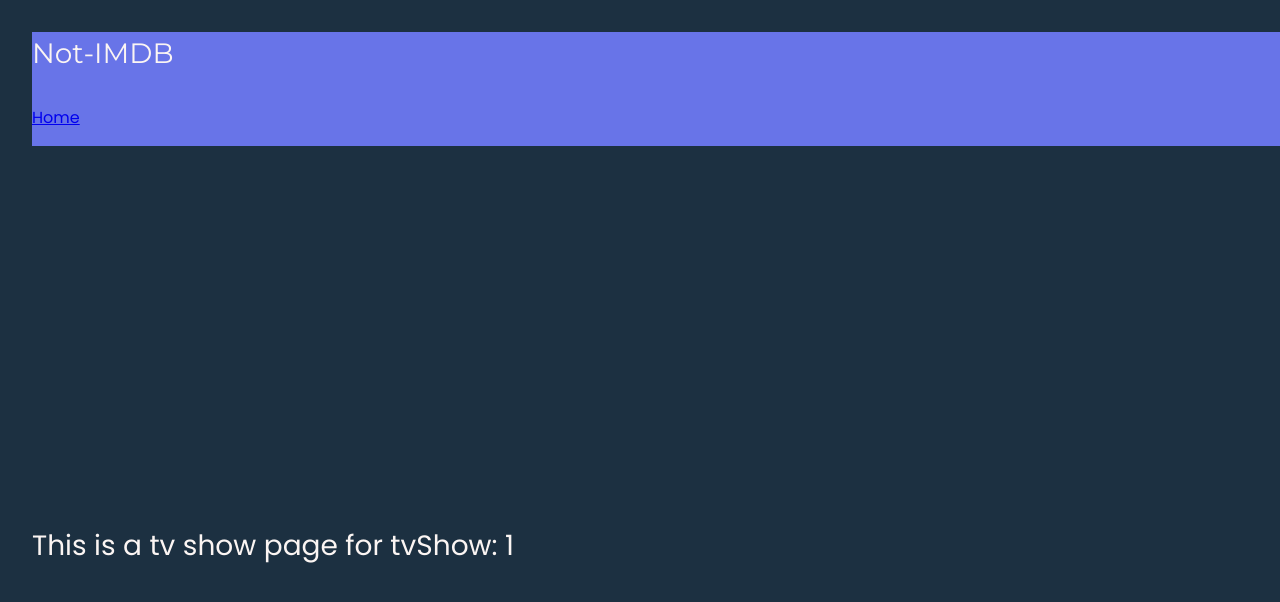
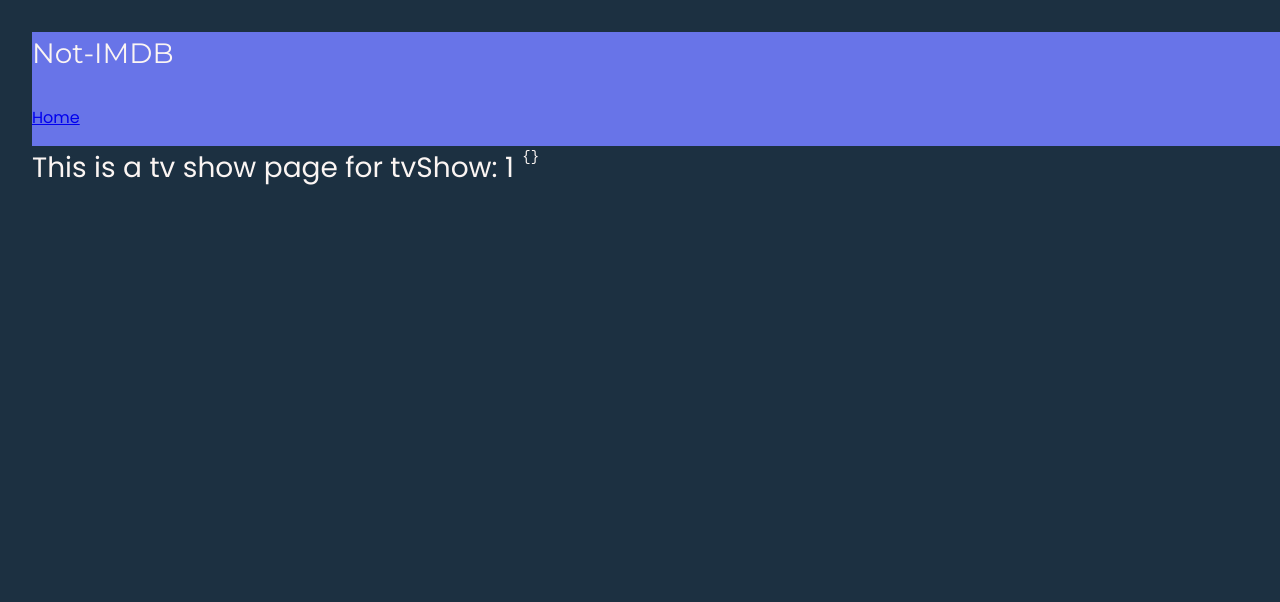
Before and after one commit to toast92/not-imdb, a Vue app: page /show/1 in a window 1280 px wide. Shown: the top 602 px of the page. Built offline with nearby package versions, Linux system fonts and the light colour scheme; no server answers.

Commit message:
Added function to get tv show based on id, displaying whole object on page

```diff
--- a/src/stores/tvShows.js
+++ b/src/stores/tvShows.js
@@ -3,6 +3,7 @@ import { ref, computed } from 'vue';
 
 export const useTvShowsStore = defineStore('tvShows', () => {
   const tvShowsByGenre = ref({});
+  const tvShowDetails = ref({});
 
   const compareRatings = (firstShow, secondShow) => {
     return secondShow.rating.average - firstShow.rating.average;
@@ -40,12 +41,21 @@ export const useTvShowsStore = defineStore('tvShows', () => {
       .catch((error) => console.error('Error:', error));
   };
 
+  const getTvShowById = (id) => {
+    fetch(`https://api.tvmaze.com/shows/${id}`)
+    .then((response) => response.json())
+    .then(data => tvShowDetails.value = data)
+    .catch(error => console.error('Error:', error))
+  };
+
   return {
     tvShowsByGenre,
+    tvShowDetails,
     compareRatings,
     sortTvShowsByRating,
     getAllGenres,
     getAllShowsByGenre,
     getTvShows,
+    getTvShowById
   };
 });
--- a/src/views/TvShowView.vue
+++ b/src/views/TvShowView.vue
@@ -1,11 +1,21 @@
 <script setup>
 import { useRoute } from 'vue-router';
+import { onMounted } from 'vue';
+import { useTvShowsStore } from '@/stores/tvShows';
+
 const route = useRoute();
 const showId = route.params.id;
+const tvShowStore = useTvShowsStore();
+
+onMounted(() => {
+  tvShowStore.getTvShowById(showId);
+});
+
 </script>
 <template>
   <div class="about">
     <h1>This is a tv show page for tvShow: {{ showId }}</h1>
+    <pre> {{ tvShowStore.tvShowDetails }}</pre>
   </div>
 </template>
 
@@ -14,7 +24,6 @@ const showId = route.params.id;
   .about {
     min-height: 100vh;
     display: flex;
-    align-items: center;
   }
 }
 </style>
```
